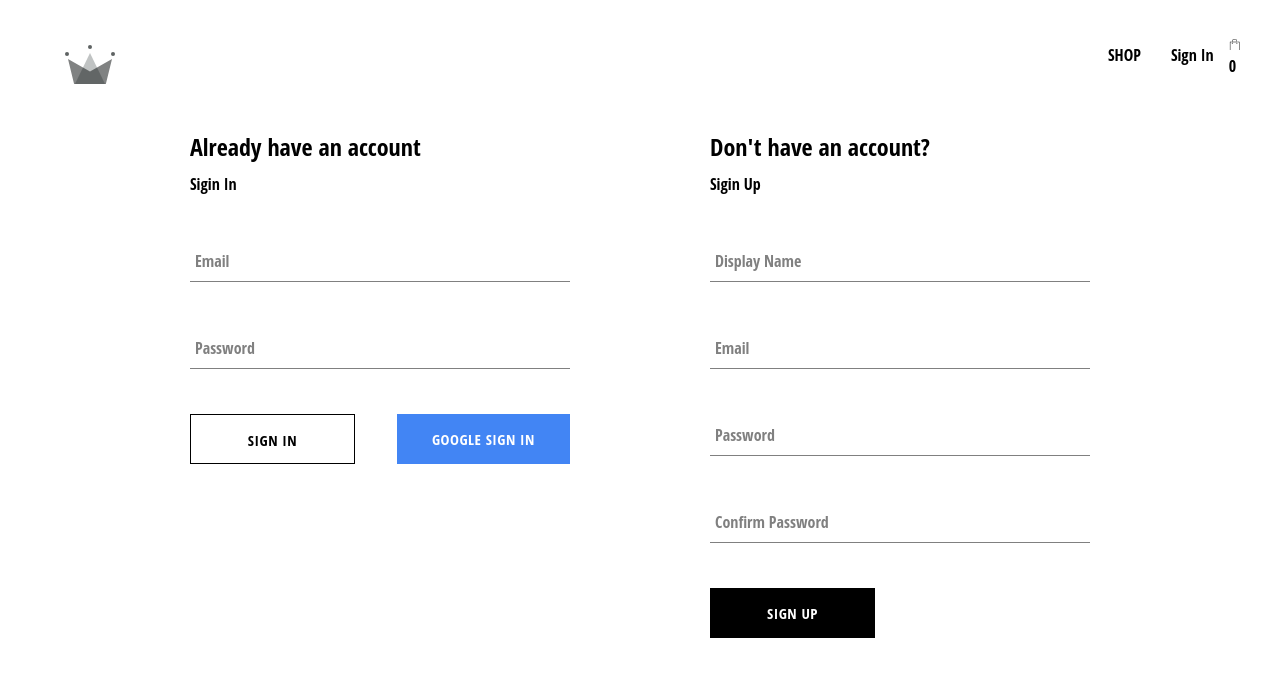
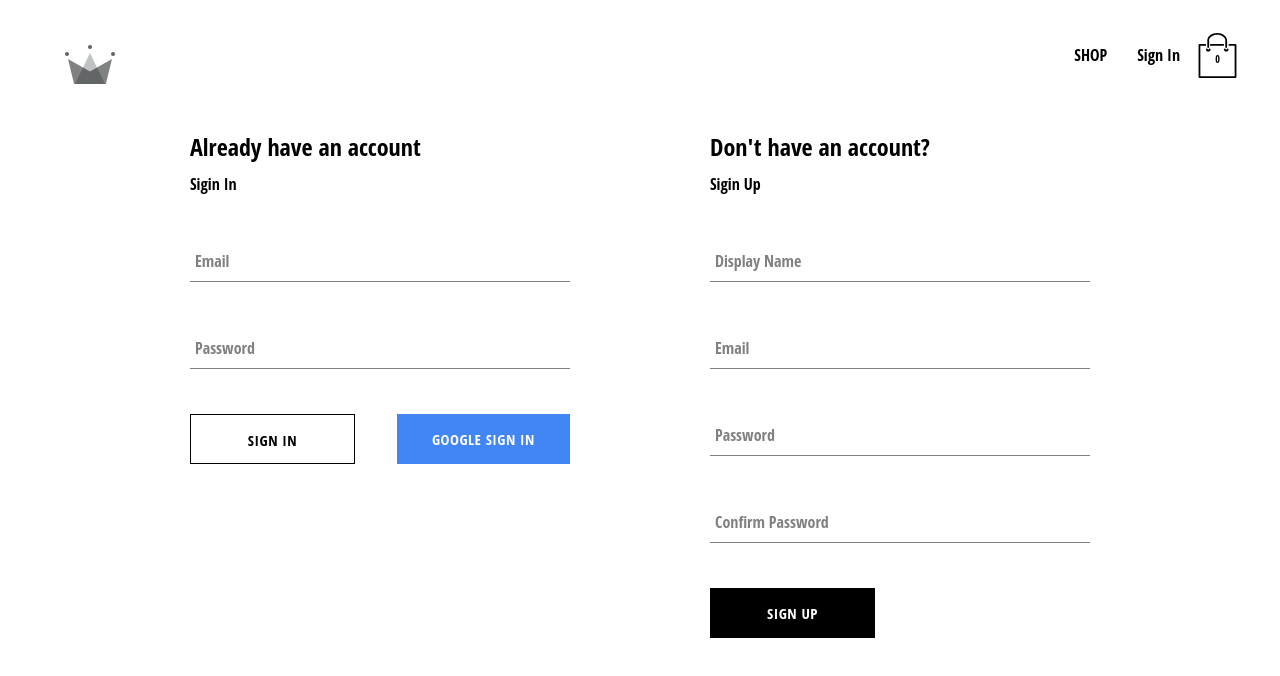
Before and after one commit to osherd/zewud-fashion, a React (Create React App) app: page /auth in a window 1280 px wide. Shown: the top 676 px of the page. Built offline with nearby package versions, Linux system fonts and the light colour scheme; no server answers; the database is empty.

Commit message:
some fix

```diff
--- a/src/components/cart-dropdown/cart-dropdown.styles.scss
+++ b/src/components/cart-dropdown/cart-dropdown.styles.scss
@@ -1,6 +1,6 @@
 .cart-dropdown-container {
   position: absolute;
-  width: 240px;
+  width: 260px;
   height: 340px;
   display: flex;
   flex-direction: column;
--- a/src/components/cart-icon/cart-icon.component.jsx
+++ b/src/components/cart-icon/cart-icon.component.jsx
@@ -9,9 +9,9 @@ const CartIcon = () => {
 
   const { isCartOpen, setIsCartOpen, cartCount } = useContext(CartContext);
   return (
-    <div className='card-icon-container' onClick={toggleIsCartOpen}>
+    <div className='cart-icon-container' onClick={toggleIsCartOpen}>
       <ShopingIcon className='shoping-icon' />
-      <span className='icon-counter'> {cartCount}</span>
+      <span className='item-count'> {cartCount}</span>
     </div>
   );
 };
```
